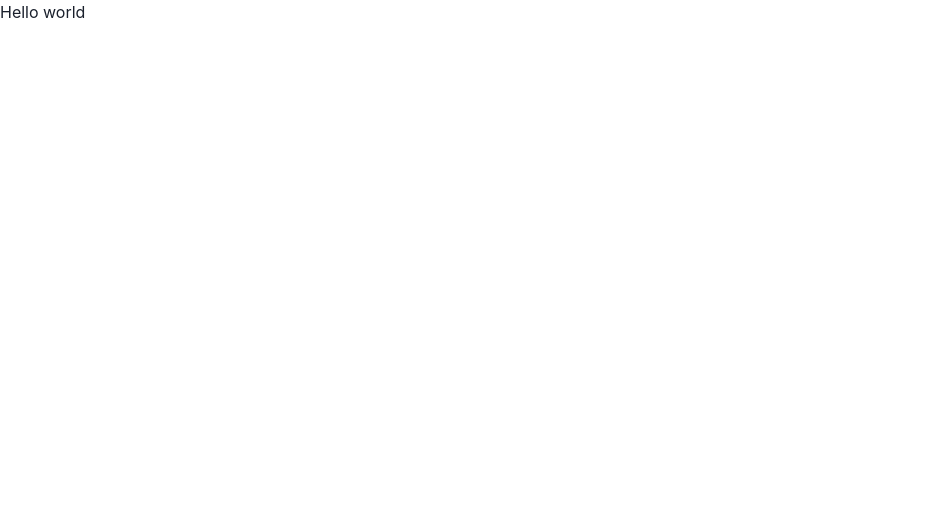
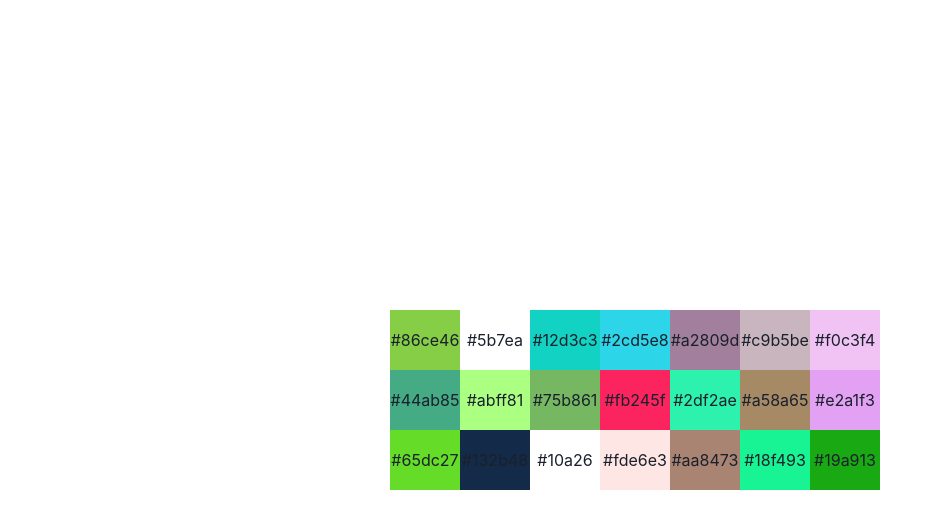
Before and after one commit to klekwedge/color-generator, a React (Vite) app: page / in a window 1280 px wide. Shown: the top 528 px of the page, without its empty margins (0-942 px from the left). Built offline with nearby package versions, Linux system fonts and the light colour scheme.

Commit message:
feat: add Palette and Color

```diff
--- a/package.json
+++ b/package.json
@@ -12,9 +12,11 @@
     "@chakra-ui/react": "^2.4.1",
     "@emotion/react": "^11.10.5",
     "@emotion/styled": "^11.10.5",
+    "@types/uuid": "^8.3.4",
     "framer-motion": "^7.6.7",
     "react": "^18.2.0",
-    "react-dom": "^18.2.0"
+    "react-dom": "^18.2.0",
+    "uuid": "^9.0.0"
   },
   "devDependencies": {
     "@types/react": "^18.0.24",
--- /dev/null
+++ b/src/components/App/App.css
@@ -0,0 +1,7 @@
+.App {
+  width: 100vw;
+  height: 100vh;
+  display: flex;
+  justify-content: center;
+  align-items: center;
+}
--- a/src/assets/App/App.tsx
+++ b/src/components/App/App.tsx
@@ -1,12 +1,10 @@
-import { useState } from "react";
+import Palette from "../Palette/Pallette";
 import "./App.css";
 
 function App() {
-  const [count, setCount] = useState(0);
-
   return (
     <div className="App">
-      <h1>Hello world</h1>
+      <Palette />
     </div>
   );
 }
--- /dev/null
+++ b/src/components/Color/Color.tsx
@@ -0,0 +1,28 @@
+import { Flex } from "@chakra-ui/react";
+import { useEffect, useState } from "react";
+
+function Color() {
+  const [color, setColor] = useState("");
+
+  useEffect(() => {
+    const r = Math.floor(Math.random() * 256);
+    const g = Math.floor(Math.random() * 256);
+    const b = Math.floor(Math.random() * 256);
+    const color = "#" + r.toString(16) + g.toString(16) + b.toString(16);
+    setColor(color);
+  }, []);
+
+  return (
+    <Flex
+      backgroundColor={color}
+      w="70px"
+      h="60px"
+      justifyContent="center"
+      alignItems="center"
+    >
+      {color}
+    </Flex>
+  );
+}
+
+export default Color;
--- /dev/null
+++ b/src/components/Palette/Pallette.tsx
@@ -0,0 +1,17 @@
+import { Flex } from "@chakra-ui/react";
+import Color from "../Color/Color";
+import { v4 as uuidv4 } from "uuid";
+
+function Palette() {
+  let template = Array(21).fill(null);
+
+  return (
+    <Flex maxW="500" wrap="wrap">
+      {template.map((item) => (
+        <Color key={uuidv4()} />
+      ))}
+    </Flex>
+  );
+}
+
+export default Palette;
--- a/src/main.tsx
+++ b/src/main.tsx
@@ -1,7 +1,6 @@
-import React from "react";
 import ReactDOM from "react-dom/client";
 import { ChakraProvider } from "@chakra-ui/react";
-import App from "./assets/App/App";
+import App from "./components/App/App";
 import "./index.css";
 
 ReactDOM.createRoot(document.getElementById("root") as HTMLElement).render(
```
Also changed, not shown: src/assets/App/App.css (deleted), 1 other file (tests, documents, lock files or other folders).
